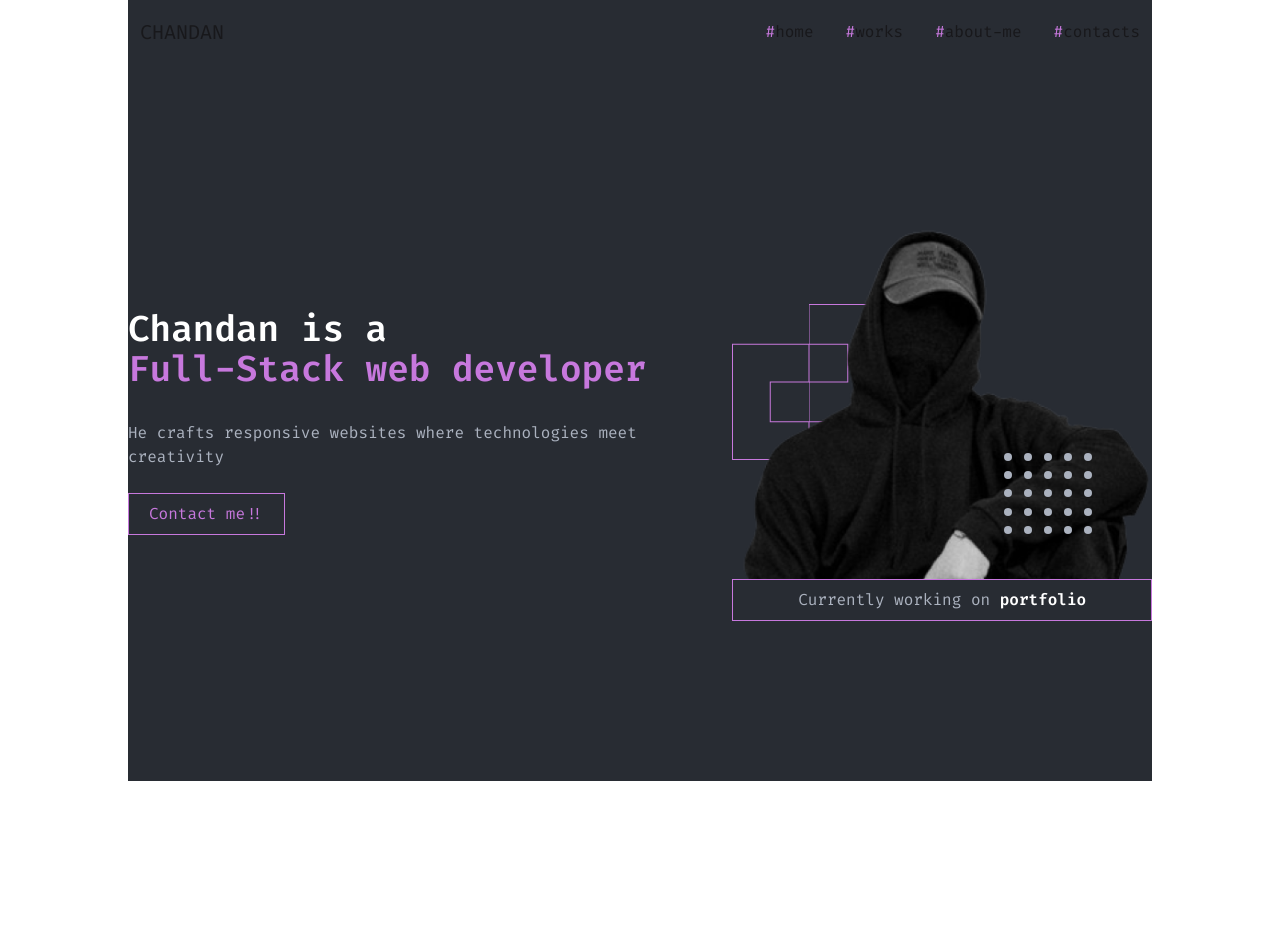
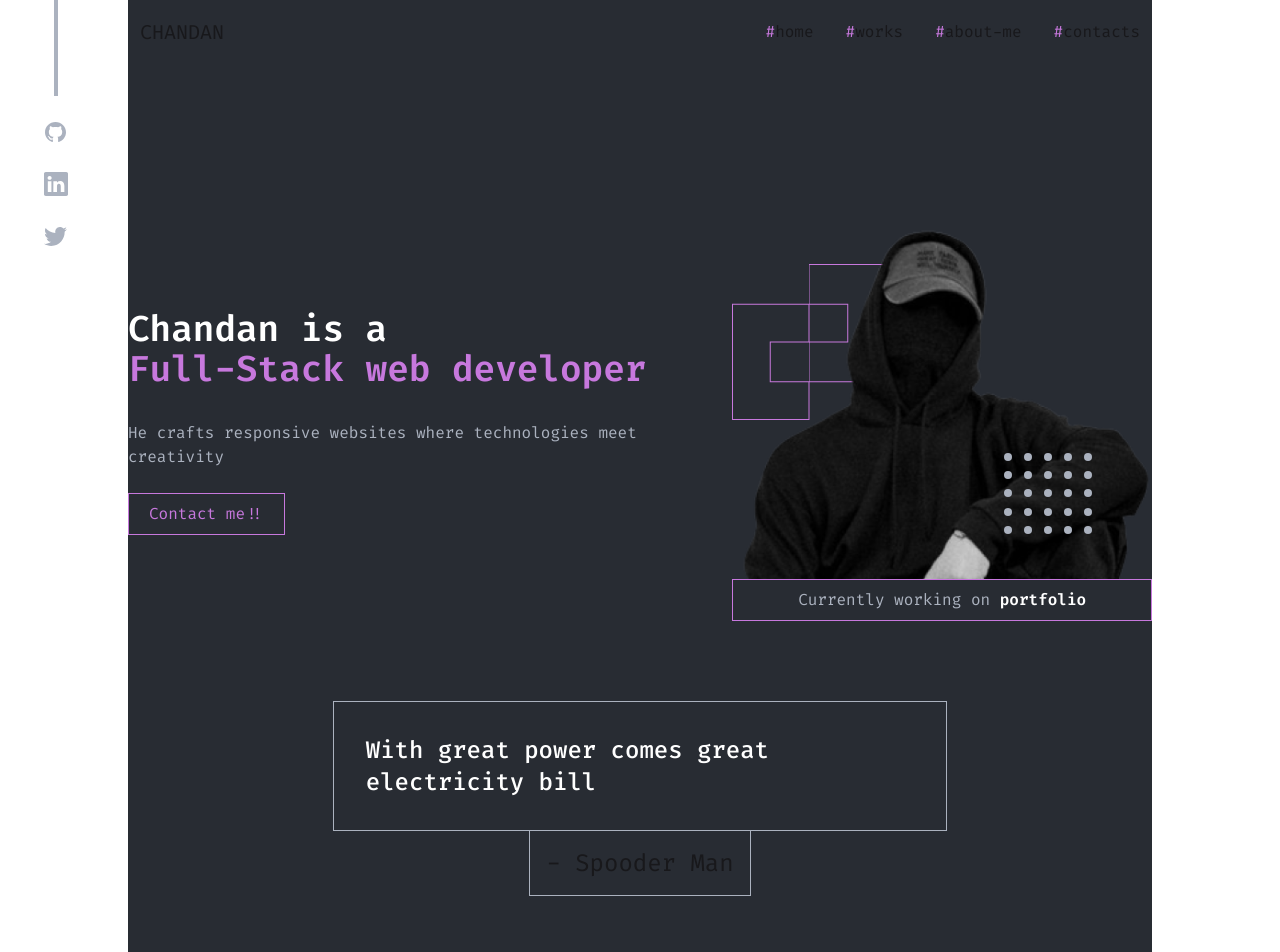
Before and after one commit to chandan-d-karmaker/my-portfolio, a React (Vite) app: page / in a window 1280 px wide. Shown: the top 952 px of the page. Before the commit the page ends 800 px from the top, so only its background shows below. Built offline with nearby package versions, Linux system fonts and the light colour scheme.

Commit message:
completed hero section

```diff
--- a/src/components/Sidebar.jsx
+++ b/src/components/Sidebar.jsx
@@ -6,7 +6,7 @@ import twitter from '../assets/Twitter.svg'
 const Sidebar = () => {
     return (
         <div className=''>
-            <div className='md:flex hidden flex-col gap-5 fixed right-370 top-0 justify-center items-center'>
+            <div className='md:flex hidden flex-col gap-5 fixed left-10 top-0 justify-center items-center'>
                 <div className=" border-2 border-[#ABB2BF] h-24 w-0"></div>
                 <div className='flex flex-col gap-5'>
                     <a href="https://github.com/chandan-d-karmaker" target='_blank' rel='noopener noreferrer'>
--- a/src/components/TopNavBar.jsx
+++ b/src/components/TopNavBar.jsx
@@ -11,6 +11,7 @@ const TopNavBar = () => {
 
       <div className="navbar bg-[#282C33] md:w-4/5 mx-auto px-0 relative">
 
+        <Sidebar />
 
         <div className="navbar-start pl-3">
           <a className="text-xl">CHANDAN</a>
@@ -31,12 +32,12 @@ const TopNavBar = () => {
           </div>
           <ul
             tabIndex="-1"
-            className="dropdown-content pt-20 pl-5 bg-[#282C33] z-1 min-h-screen absolute top-10 -left-40 min-w-lvw space-y-8">
+            className="dropdown-content pt-20 pl-5 bg-[#282C33] z-40 min-h-screen absolute top-10 -left-40 min-w-lvw space-y-8">
             <li><a href="" className='text-3xl'><span className='text-[#C778DD]'>#</span>home</a></li>
             <li><a href="" className='text-3xl'><span className='text-[#C778DD]'>#</span>works</a></li>
             <li><a href="" className='text-3xl'><span className='text-[#C778DD]'>#</span>about-me</a></li>
             <li><a href="" className='text-3xl'><span className='text-[#C778DD]'>#</span>contacts</a></li>
-            <ul className='flex gap-5 mt-38'>
+            <ul className='flex gap-5 mt-38 z-30'>
               <li><a href="https://github.com/chandan-d-karmaker" target='_blank' rel='noopener noreferrer'>
                 <img src={github} alt="GitHub" />
               </a></li>
@@ -52,7 +53,7 @@ const TopNavBar = () => {
 
         </div>
 
-        <Sidebar />
+
 
 
       </div>
--- a/src/components/hero.jsx
+++ b/src/components/hero.jsx
@@ -2,6 +2,24 @@ import React from 'react';
 import heroImg from '../assets/heroImg.png'
 import logoBox from '../assets/LogoBox.svg'
 import Ellipse from '../assets/Ellipse.svg'
+
+const QuoteBlock = () => {
+    return (
+        <div className='md:w-[60%] mx-auto mt-20' >
+            <div className="flex flex-col md:items-center">
+                <div className='p-8 border border-[#ABB2BF] '>
+                    <h1 className='text-2xl font-medium text-white'>With great power comes great electricity bill</h1>
+                </div>
+            </div>
+
+            <div className='flex justify-center'>
+                <div className='inline-flex'>
+                    <h1 className='text-2xl p-4 border border-[#ABB2BF] border-t-0'>- Spooder Man</h1>
+                </div>
+            </div>
+        </div>
+    )
+}
 
 const Hero = () => {
     return (
@@ -21,7 +39,7 @@ const Hero = () => {
                 <div className='flex flex-col relative'>
                     <img src={heroImg} alt="Hero" className='z-10' />
                     <button className='border border-[#C778DD] text-[#ABB2BF] px-5 py-2'>Currently working on <span className='font-semibold text-white'>portfolio</span> </button>
-                    <img src={logoBox} alt="Logo Box" className='absolute top-20 left-0' />
+                    <img src={logoBox} alt="Logo Box" className='absolute md:top-10 top-5 left-0' />
 
                     <div className='grid grid-rows-5 gap-1 w-22 h-22 absolute bottom-20 right-15 z-20'>
                         <div className='flex justify-between hover:animate-bounce animation-delay-800'>
@@ -68,6 +86,8 @@ const Hero = () => {
                 </div>
             </div>
 
+            <QuoteBlock />
+
 
         </div>
     );
```
